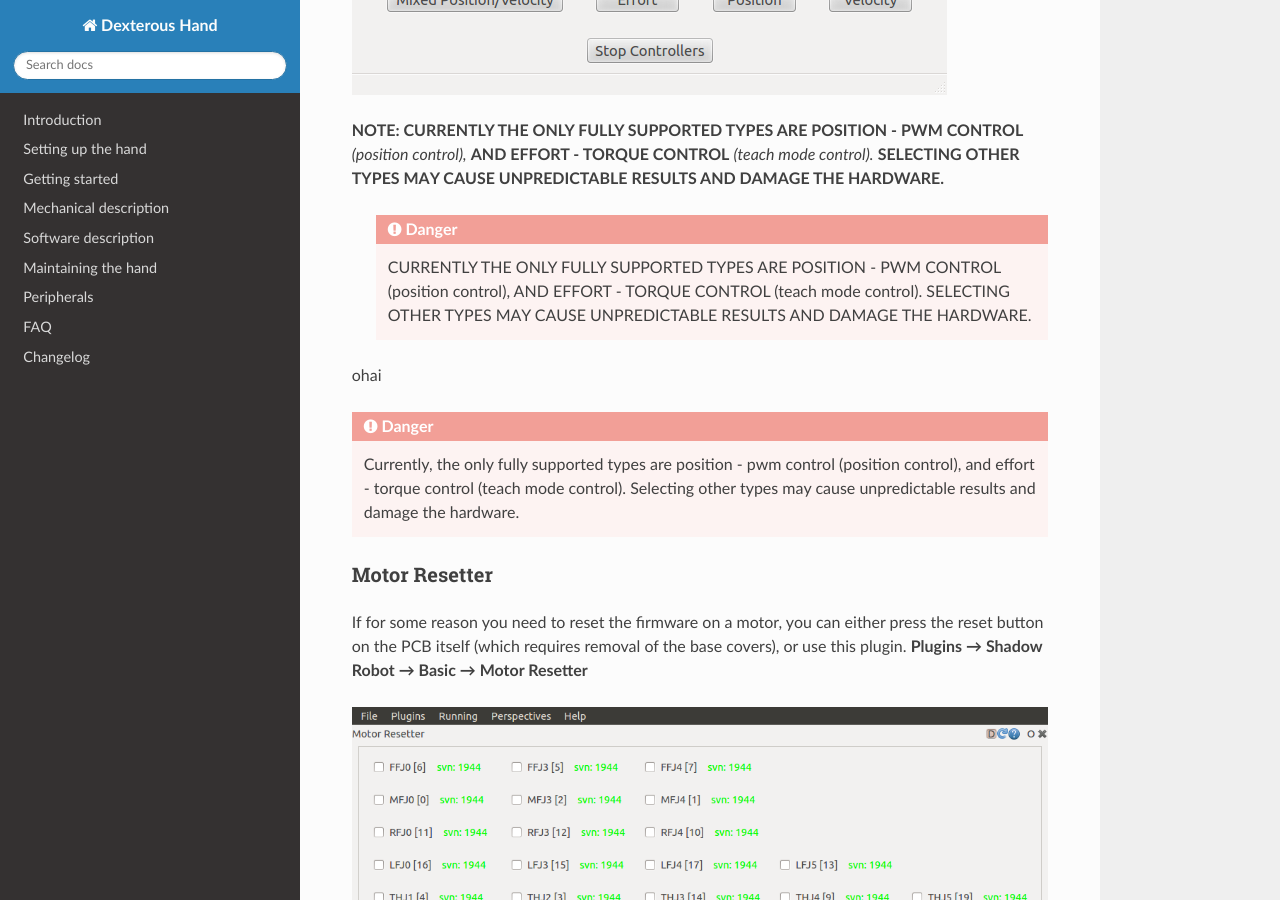
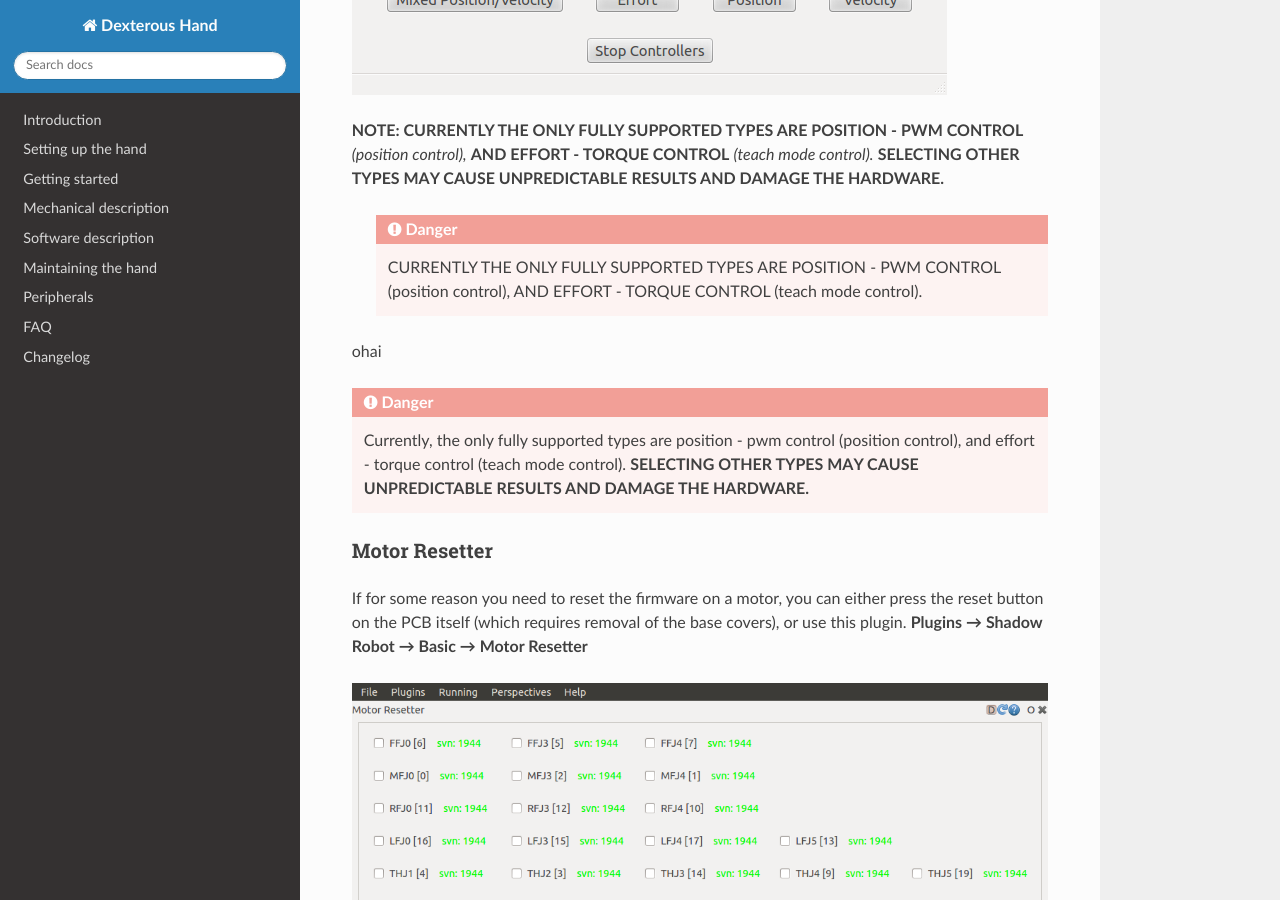
Before and after one commit to shadow-robot/sr_dexterous_hand_documentation, a Sphinx documentation site: the page built from docs/user_guide/3_getting_started.md, in a window 1280 px wide and 900 px high, scrolled down 12292 px. Built offline with Sphinx 7.4.7 and the Read the Docs theme 2.0.0, drawn with Linux system fonts in a browser that asks for light colours.

````diff
--- a/docs/user_guide/3_getting_started.md
+++ b/docs/user_guide/3_getting_started.md
@@ -410,11 +410,11 @@
   **NOTE: CURRENTLY THE ONLY FULLY SUPPORTED TYPES ARE POSITION - PWM CONTROL** *(position control),* **AND EFFORT - TORQUE CONTROL** *(teach mode control).* **SELECTING OTHER TYPES MAY CAUSE UNPREDICTABLE RESULTS AND DAMAGE THE HARDWARE.**
 
 ```eval_rst
-  .. DANGER:: CURRENTLY THE ONLY FULLY SUPPORTED TYPES ARE POSITION - PWM CONTROL (position control), AND EFFORT - TORQUE CONTROL (teach mode control). SELECTING OTHER TYPES MAY CAUSE UNPREDICTABLE RESULTS AND DAMAGE THE HARDWARE.
+  .. DANGER:: CURRENTLY THE ONLY FULLY SUPPORTED TYPES ARE POSITION - PWM CONTROL (position control), AND EFFORT - TORQUE CONTROL (teach mode control).
 ```
 ohai
 ```eval_rst
-.. DANGER:: Currently, the only fully supported types are position - pwm control (position control), and effort - torque control (teach mode control). Selecting other types may cause unpredictable results and damage the hardware.
+.. DANGER:: Currently, the only fully supported types are position - pwm control (position control), and effort - torque control (teach mode control). **SELECTING OTHER TYPES MAY CAUSE UNPREDICTABLE RESULTS AND DAMAGE THE HARDWARE.**
 ```
 
   ### Motor Resetter
````
